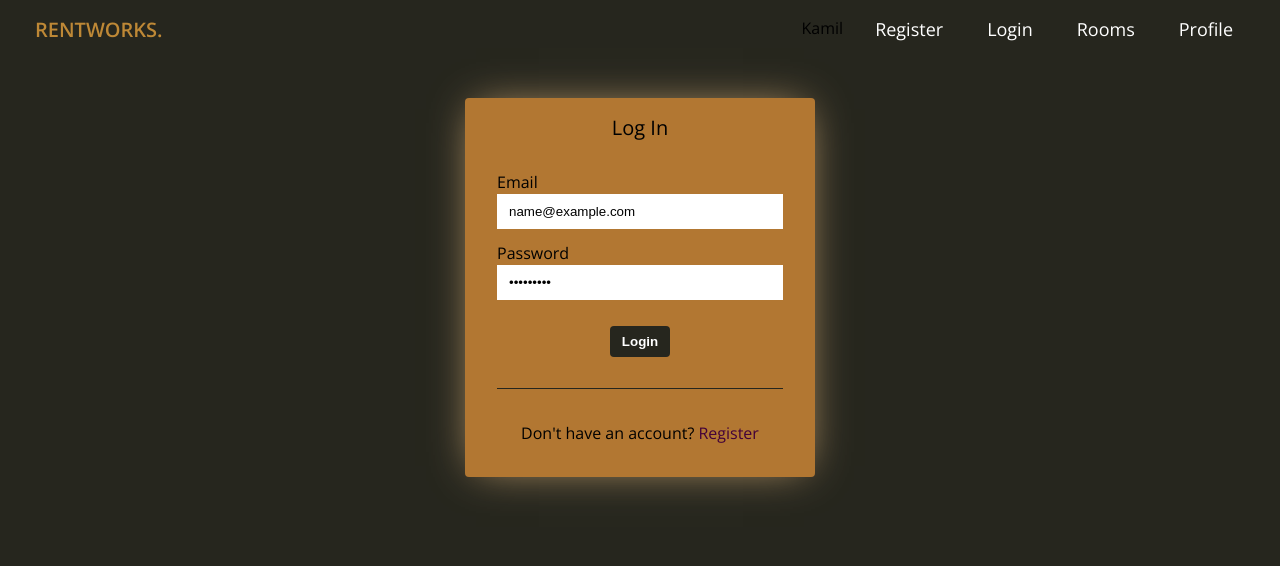
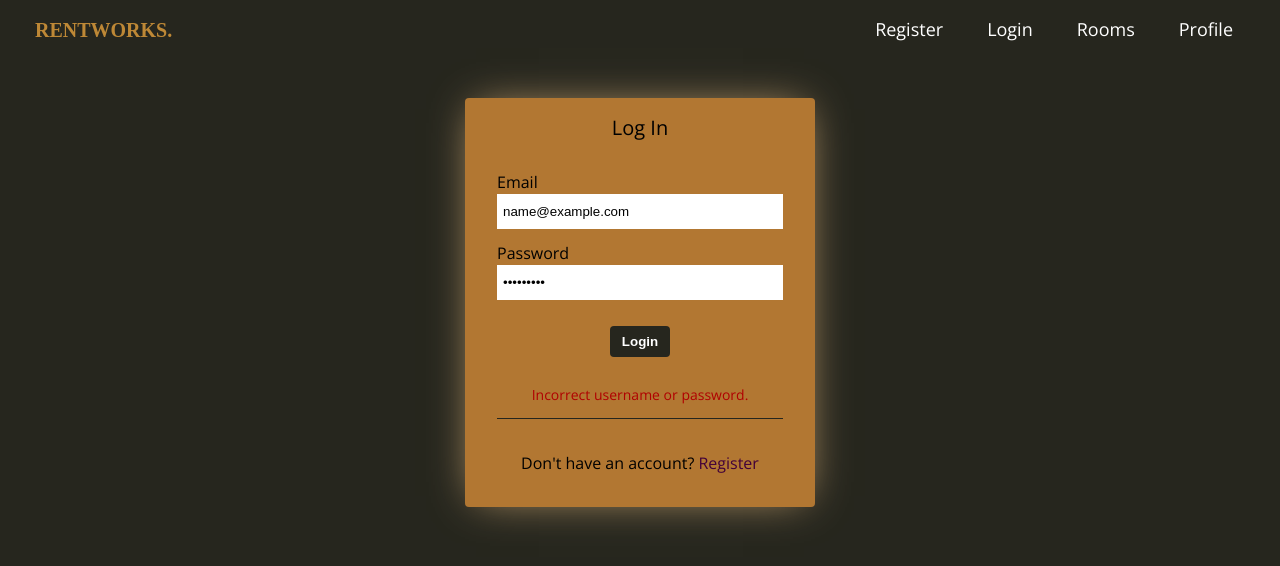
Before and after one commit to EmilArnaudov/NuxtRentApp, a Nuxt app: page /login in a window 1280 px wide. Both pictures are taken after typing "name@example.com", "Sample123" into the empty fields and a click on the button "Login". Shown: the top 566 px of the page. Built offline with nearby package versions, Linux system fonts and the light colour scheme.

Commit message:
fix store

```diff
--- a/components/Navigation.vue
+++ b/components/Navigation.vue
@@ -6,7 +6,7 @@
             </span>
             <ul class="navItems">
                 <li v-if="currentUser">
-                {{currentUser}}
+                {{currentUser.fullName}}
                 </li>
                 <li>
                     <NuxtLink class="navLink" to="/register">Register</NuxtLink>
@@ -67,10 +67,11 @@
 }
 
 .logo {
-    text-decoration: dashed;
+    text-decoration: none;
     color: #be8836;
     text-transform: uppercase;
     font-size: 20px;
+    font-family: 'Times New Roman', Times, serif;
     font-weight: 600;
 }
 
--- a/pages/login/index.vue
+++ b/pages/login/index.vue
@@ -19,7 +19,7 @@
                         <button @click="handleLogin" class="btn">Login</button>
                     </div>
 
-                    <div v-if="error">
+                    <div class="error" v-if="error">
                         {{error}}
                     </div>
 
@@ -44,14 +44,18 @@
             return {
                 email: '',
                 password: '',
-                error: '',
 
+            }
+        },
+        computed: {
+            error() {
+                return this.$store.state.error;
             }
         },
         methods: {
             handleLogin(e) {
                 e.preventDefault();
-                this.$store.commit('login')
+                this.$store.commit('login', [email.value, password.value])
             }
         }
     }
@@ -59,6 +63,12 @@
 </script>
 
 <style scoped>
+
+.error {
+    text-align: center;
+    font-size: 14px;
+    color: rgb(176, 0, 0);
+}
 .formContainer {
 
     max-width: 350px;
@@ -94,7 +104,7 @@
 .input {
     border: none;
     outline: none;
-    padding: 10px 12px;
+    padding: 10px 6px;
 }
 
 .input:focus {
--- a/pages/register/index.vue
+++ b/pages/register/index.vue
@@ -4,7 +4,7 @@
         <div class="formContainer">
             <h1 class="heading">Register</h1>
 
-            <form class="form">
+            <form @submit="handleRegister" class="form">
             <div class="inputFields">
                 <label class="label" for="email">Email</label>
                 <input class="input" type="text" name="email" id="email">
@@ -24,6 +24,10 @@
                 <button class="btn">Register</button>
             </div>
 
+            <div class="error" v-if="error">
+                {{error}}
+            </div>
+
             <div class="horizontal"></div>
 
             <p class="para">Already have an account? <NuxtLink class="link" to="/login">Log In</NuxtLink></p>
@@ -35,8 +39,37 @@
     </div>
 </template>
 
+<script>
+export default {
+    data() {
+        return {
+            fullName: '',
+            email: '',
+            password: '',
+        }
+    },
+    methods: {
+        handleRegister(e) {
+            e.preventDefault();
+            this.$store.commit('register', [fullName.value, email.value, password.value]);
+        }
+    },
+    computed: {
+        error() {
+            return this.$store.state.error;
+        }
+    }
+}
+
+</script>
 
 <style scoped>
+
+    .error {
+        text-align: center;
+        font-size: 14px;
+    color: rgb(176, 0, 0);
+    }
     .formContainer {
         max-width: 350px;
         margin: 0 auto;
--- a/store/index.js
+++ b/store/index.js
@@ -1,6 +1,9 @@
+import User from '../models/User';
+
 export const state = () => ({
-    users: [],
+    users: [new User('Emil', 'mail.bg', '123')],
     currentUser: null,
+    error: ''
   })
 
   export const getter = {
@@ -10,8 +13,27 @@ export const state = () => ({
   }
 
   export const mutations = {
-    login(state) {
-      state.currentUser = 'Kamil'
+    login(state, params) {
+
+      const user = state.users.find(x => x.email === params[0]);
+
+      if (user && user.password === params[1]) {
+        state.currentUser = user;
+      } else {
+        state.error = 'Incorrect username or password.'
+      }
+    },
+
+    register(state, params) {
+      const [fullName, email, password] = params;
+
+      if (fullName && email && password) {
+        const newUser = new User(fullName, email, password);
+        state.currentUser = newUser;
+      } else {
+        state.error = 'Please fill out all fields.'
+      }
+
     }
   }
 
```
